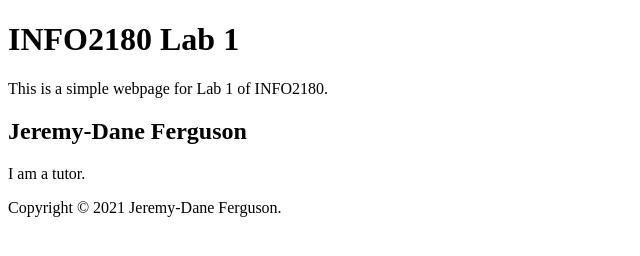
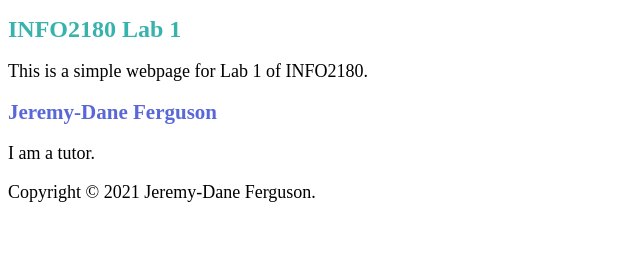
Before and after one commit to jeremydane/info2180-lab1, a plain HTML site: page index.html in a window 1280 px wide. Shown: the whole page, without its empty margins (0-640 px from the left). Drawn offline with Linux system fonts and the light colour scheme.

Commit message:
Style sheet added and linked in HTML file

```diff
--- a/index.html
+++ b/index.html
@@ -5,6 +5,7 @@
     <meta name="viewport" content="width=devicewidth, initial-scale=1.0">
     <meta http-equiv="X-UA-Compatible" content="ie=edge">
     <title>INFO2180 Lab 1</title>
+    <link rel="stylesheet" href="styles.css">
 </head>
 <body>
  <header>
--- /dev/null
+++ b/styles.css
@@ -0,0 +1,19 @@
+/*Level 1 heading (ie. <h1>) to have a font-size of 24px and font colour to be
+#38B2AC.
+- Level 2 heading (ie. <h2>) to have a font-size of 21px and font color to be
+#5A67D8.
+- And your paragraph (ie. <p>) should have a font-size of 18px.
+*/
+h1{
+    font-size: 24px;
+    color: #38B2AC;
+}
+
+h2{
+    font-size: 21px;
+    color: #5A67D8;
+}
+
+p{
+    font-size: 18px;
+}
```
